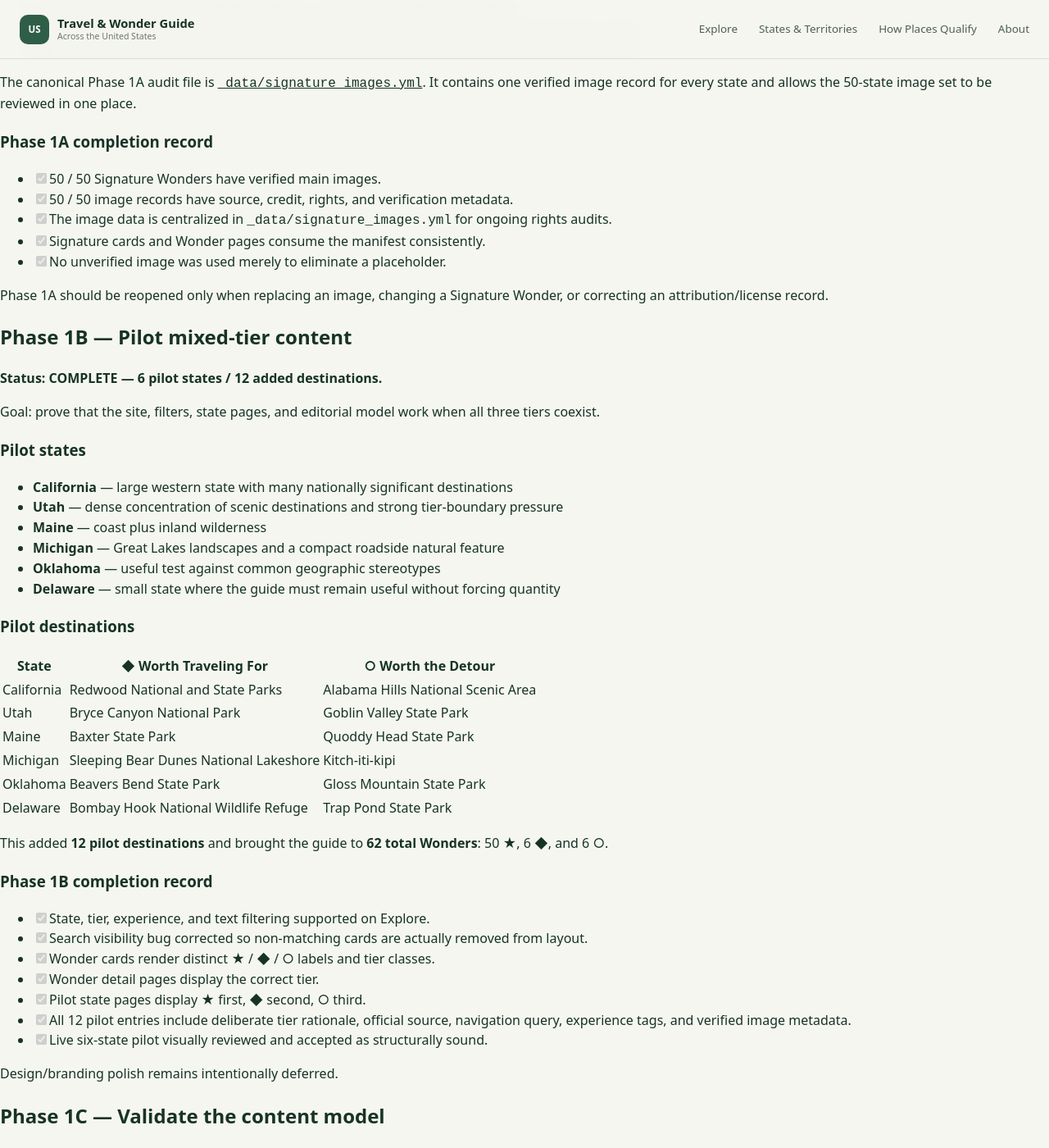
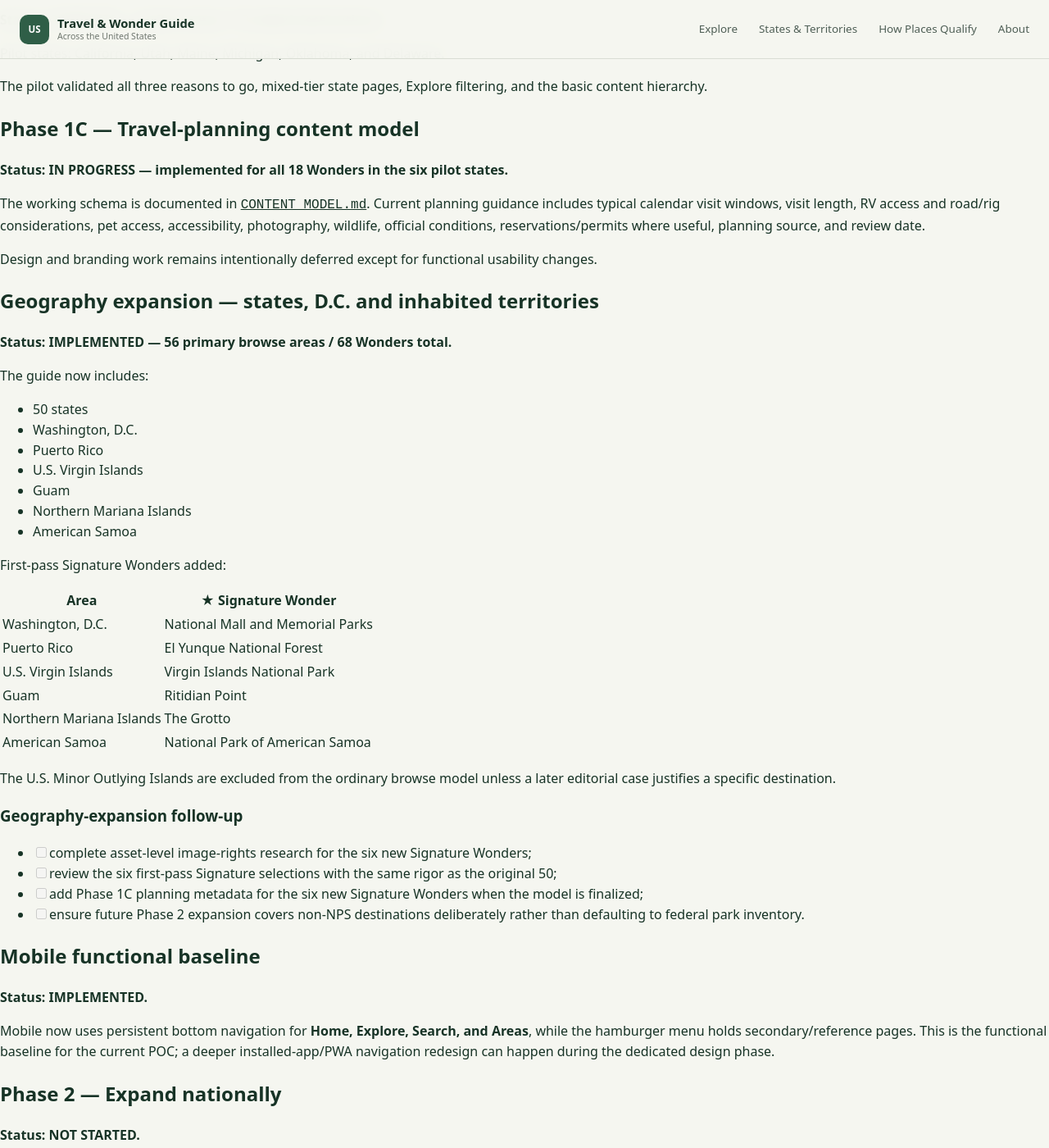
Before and after one commit to jeffthomasiii/us-travel-wonder-guide, a Jekyll site: the page built from PROJECT_PLAN.md, in a window 1280 px wide and 1400 px high, scrolled down 618 px. Shown: the whole window at 82% size. Built offline with Jekyll 4.4.1, drawn with Linux system fonts in a browser that asks for light colours; our own code applies the rules of GitHub Pages for plain Markdown files; some of the changed text lies outside the part shown.

Commit message:
Update roadmap for US geography expansion

```diff
--- a/PROJECT_PLAN.md
+++ b/PROJECT_PLAN.md
@@ -4,163 +4,103 @@ This file is the working roadmap for building the guide without letting content
 
 ## Guiding principle
 
-The guide is a **travel discovery reference**, not a quota-driven 50-state list. Every state begins with one **★ Signature Wonder**, then grows only where destinations genuinely justify **◆ Worth Traveling For** and **○ Worth the Detour** status.
+The guide is a **U.S. travel discovery reference**, not a quota-driven state list and not a national-park directory. The primary geography now includes the **50 states, Washington, D.C., and the five inhabited U.S. territories**. Each area begins with one **★ Signature Wonder**, then grows only where destinations genuinely justify **◆ Worth Traveling For** and **○ Worth the Detour** status.
 
-## Phase 1A — Complete imagery for all 50 Signature Wonders
+See [`EDITORIAL_SCOPE.md`](EDITORIAL_SCOPE.md) for geographic and editorial boundaries.
 
-**Status: COMPLETE — 50 / 50 Signature Wonders (100%).**
+## Phase 1A — Original 50-state Signature imagery
 
-Goal: every existing ★ Signature Wonder has a strong, verified, properly credited main image.
+**Status: COMPLETE — 50 / 50 original state Signature Wonders.**
 
-### Completed workflow
+The canonical rights audit remains [`_data/signature_images.yml`](_data/signature_images.yml). The six district/territory Signature Wonders added later are a separate geography-expansion image pass and intentionally keep the neutral fallback until their images are individually rights-verified.
 
-For each Signature Wonder we:
-
-1. confirmed the destination remained a defensible first-pass ★ selection;
-2. selected a representative image rather than signage, logos, or generic visitor infrastructure;
-3. verified reuse rights for the individual image, not merely the website hosting it;
-4. recorded the image URL, specific source page, creator/agency credit, rights, and verification status;
-5. kept attribution visible in the card/detail experience and linked the credit back to the source record.
-
-The canonical Phase 1A audit file is [`_data/signature_images.yml`](_data/signature_images.yml). It contains one verified image record for every state and allows the 50-state image set to be reviewed in one place.
-
-### Phase 1A completion record
-
-- [x] 50 / 50 Signature Wonders have verified main images.
-- [x] 50 / 50 image records have source, credit, rights, and verification metadata.
-- [x] The image data is centralized in `_data/signature_images.yml` for ongoing rights audits.
-- [x] Signature cards and Wonder pages consume the manifest consistently.
-- [x] No unverified image was used merely to eliminate a placeholder.
-
-Phase 1A should be reopened only when replacing an image, changing a Signature Wonder, or correcting an attribution/license record.
-
-## Phase 1B — Pilot mixed-tier content
+## Phase 1B — Mixed-tier pilot
 
 **Status: COMPLETE — 6 pilot states / 12 added destinations.**
 
-Goal: prove that the site, filters, state pages, and editorial model work when all three tiers coexist.
+Pilot states: California, Utah, Maine, Michigan, Oklahoma, and Delaware.
 
-### Pilot states
+The pilot validated all three reasons to go, mixed-tier state pages, Explore filtering, and the basic content hierarchy.
 
-- **California** — large western state with many nationally significant destinations
-- **Utah** — dense concentration of scenic destinations and strong tier-boundary pressure
-- **Maine** — coast plus inland wilderness
-- **Michigan** — Great Lakes landscapes and a compact roadside natural feature
-- **Oklahoma** — useful test against common geographic stereotypes
-- **Delaware** — small state where the guide must remain useful without forcing quantity
+## Phase 1C — Travel-planning content model
 
-### Pilot destinations
+**Status: IN PROGRESS — implemented for all 18 Wonders in the six pilot states.**
 
-| State | ◆ Worth Traveling For | ○ Worth the Detour |
-| --- | --- | --- |
-| California | Redwood National and State Parks | Alabama Hills National Scenic Area |
-| Utah | Bryce Canyon National Park | Goblin Valley State Park |
-| Maine | Baxter State Park | Quoddy Head State Park |
-| Michigan | Sleeping Bear Dunes National Lakeshore | Kitch-iti-kipi |
-| Oklahoma | Beavers Bend State Park | Gloss Mountain State Park |
-| Delaware | Bombay Hook National Wildlife Refuge | Trap Pond State Park |
+The working schema is documented in [`CONTENT_MODEL.md`](CONTENT_MODEL.md). Current planning guidance includes typical calendar visit windows, visit length, RV access and road/rig considerations, pet access, accessibility, photography, wildlife, official conditions, reservations/permits where useful, planning source, and review date.
 
-This added **12 pilot destinations** and brought the guide to **62 total Wonders**: 50 ★, 6 ◆, and 6 ○.
+Design and branding work remains intentionally deferred except for functional usability changes.
 
-### Phase 1B completion record
+## Geography expansion — states, D.C. and inhabited territories
 
-- [x] State, tier, experience, and text filtering supported on Explore.
-- [x] Search visibility bug corrected so non-matching cards are actually removed from layout.
-- [x] Wonder cards render distinct ★ / ◆ / ○ labels and tier classes.
-- [x] Wonder detail pages display the correct tier.
-- [x] Pilot state pages display ★ first, ◆ second, ○ third.
-- [x] All 12 pilot entries include deliberate tier rationale, official source, navigation query, experience tags, and verified image metadata.
-- [x] Live six-state pilot visually reviewed and accepted as structurally sound.
+**Status: IMPLEMENTED — 56 primary browse areas / 68 Wonders total.**
 
-Design/branding polish remains intentionally deferred.
+The guide now includes:
 
-## Phase 1C — Validate the content model
+- 50 states
+- Washington, D.C.
+- Puerto Rico
+- U.S. Virgin Islands
+- Guam
+- Northern Mariana Islands
+- American Samoa
 
-**Status: IN PROGRESS — pilot planning model implemented for all 18 Wonders in the six pilot states.**
+First-pass Signature Wonders added:
 
-Goal: decide what practical travel-planning information materially improves the guide before national content expansion.
+| Area | ★ Signature Wonder |
+| --- | --- |
+| Washington, D.C. | National Mall and Memorial Parks |
+| Puerto Rico | El Yunque National Forest |
+| U.S. Virgin Islands | Virgin Islands National Park |
+| Guam | Ritidian Point |
+| Northern Mariana Islands | The Grotto |
+| American Samoa | National Park of American Samoa |
 
-The working schema is documented in [`CONTENT_MODEL.md`](CONTENT_MODEL.md).
+The U.S. Minor Outlying Islands are excluded from the ordinary browse model unless a later editorial case justifies a specific destination.
 
-### Phase 1C fields selected
+### Geography-expansion follow-up
 
-The pilot now tests:
+- [ ] complete asset-level image-rights research for the six new Signature Wonders;
+- [ ] review the six first-pass Signature selections with the same rigor as the original 50;
+- [ ] add Phase 1C planning metadata for the six new Signature Wonders when the model is finalized;
+- [ ] ensure future Phase 2 expansion covers non-NPS destinations deliberately rather than defaulting to federal park inventory.
 
-- broad best seasons;
-- practical visit length;
-- normalized RV access plus notes;
-- normalized dog access plus notes;
-- accessibility guidance;
-- photography guidance;
-- notable wildlife;
-- official current-conditions/alerts link;
-- optional reservation/permit link;
-- official planning source;
-- planning metadata review date.
+## Mobile functional baseline
 
-The pilot metadata is centralized in [`_data/travel_planning.yml`](_data/travel_planning.yml), keyed by Wonder slug. The Wonder detail layout renders this information only when it exists, so destinations outside the pilot continue to work unchanged.
+**Status: IMPLEMENTED.**
 
-### Fields intentionally deferred
+Mobile now uses persistent bottom navigation for **Home, Explore, Search, and Areas**, while the hamburger menu holds secondary/reference pages. This is the functional baseline for the current POC; a deeper installed-app/PWA navigation redesign can happen during the dedicated design phase.
 
-- nearby wonders — wait until the national inventory is denser;
-- multiple navigation targets — wait for map/navigation work;
-- exact fees — too volatile;
-- exact seasonal opening dates — too volatile;
-- live weather — future dynamic integration;
-- detailed campground inventories — outside the discovery-guide scope.
+## Phase 2 — Expand nationally
 
-### Phase 1C pilot coverage
+**Status: NOT STARTED.**
 
-All 18 Wonders in the six pilot states now have Phase 1C planning metadata:
-
-- California: Yosemite, Redwood, Alabama Hills
-- Utah: Zion, Bryce Canyon, Goblin Valley
-- Maine: Acadia, Baxter, Quoddy Head
-- Michigan: Pictured Rocks, Sleeping Bear Dunes, Kitch-iti-kipi
-- Oklahoma: Wichita Mountains, Beavers Bend, Gloss Mountain
-- Delaware: Cape Henlopen, Bombay Hook, Trap Pond
-
-### Remaining Phase 1C validation
-
-Before closing Phase 1C:
-
-- [ ] confirm the rendered planning sections are useful without feeling overloaded;
-- [ ] confirm RV and dog categories are understandable alongside their notes;
-- [ ] confirm official conditions/reservation links are prominent enough to discourage stale operational guidance;
-- [ ] determine whether any selected field should be removed before national rollout;
-- [ ] confirm the model is ready to become normal intake for Phase 2 destinations.
-
-## Phase 2 — Expand the guide nationally
-
-**Status: NOT STARTED**
-
-Grow ◆ and ○ destinations state by state, based on merit rather than quotas. The guide should be comfortable with uneven counts: California or Utah may legitimately contain many more qualifying entries than another state.
+Grow ◆ and ○ destinations across all 56 browse areas based on merit rather than quotas. Larger or more destination-dense areas may legitimately contain many more entries than others.
 
 Each new Wonder should enter with:
 
-- tier assignment;
+- deliberate reason-to-go assignment;
 - concise editorial rationale;
-- official source;
+- official or authoritative source;
 - useful navigation target;
-- verified imagery or fallback;
+- verified imagery or neutral fallback;
 - relevant experience tags;
-- Phase 1C travel-planning metadata when reliable official information is available.
+- Phase 1C planning metadata when reliable information is available.
 
 ## Dedicated branding / design / layout phase
 
-A focused design pass is intentionally deferred until the content model and national content structure are proven. That later phase can address typography, spacing, navigation styling, cards, color system, mobile refinement, and broader visual identity without interrupting content preparation.
+A focused redesign remains deferred until the content model and broader inventory are proven. That phase can address brand identity, About-page storytelling, typography, color system, cards, header, How Places Qualify page, deeper mobile/PWA behavior, and other visual refinements.
 
 ## Later phases
 
-Potential future development after the content system is stable:
+Potential later development:
 
 - map view;
 - Near Me discovery;
 - route-aware detours;
 - PWA/offline support;
-- visited / want-to-visit state stored locally;
+- visited / want-to-visit state;
 - increased use of first-party photography.
 
 ## Current task
 
-**Validate the Phase 1C planning-information experience on the six pilot states. If the model reads well in the live site, close Phase 1C and begin national ◆ / ○ expansion in Phase 2 before the dedicated branding/design/layout pass.**
+**Finish Phase 1C validation, complete the six-area geography-expansion image/planning follow-up, then begin Phase 2 content expansion across the full 56-area scope.**
```
